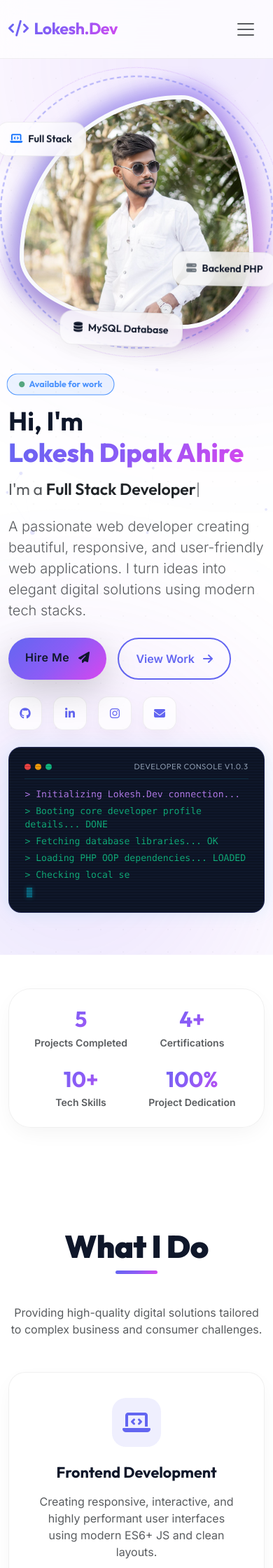
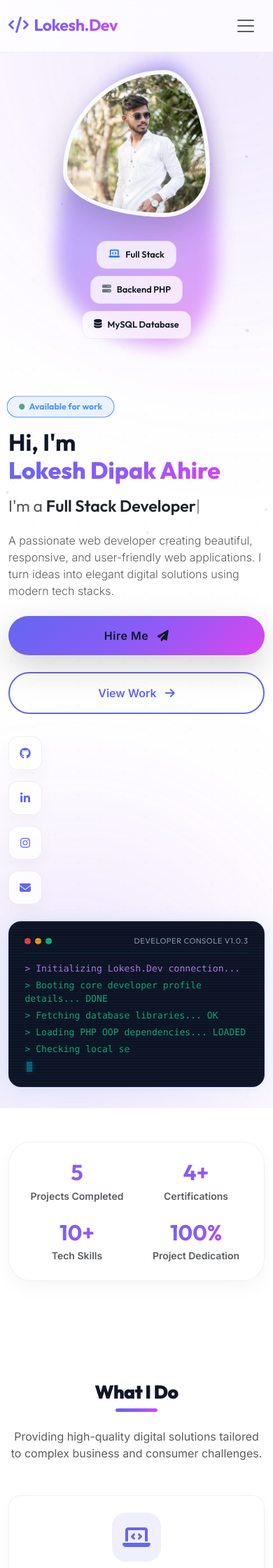
Before and after one commit to luckyyy08/Personal-Portfolio, a PHP site: page /index.html in a window 390 px wide. Shown: the top 2240 px of the page at 70% size. Run offline with PHP 8.4, Linux system fonts and the light colour scheme.

Commit message:
Optimize mobile responsiveness, fluid typography, and glassmorphic mobile navigation

```diff
--- a/assets/js/script.js
+++ b/assets/js/script.js
@@ -172,7 +172,9 @@ document.addEventListener('DOMContentLoaded', () => {
         // Initialize particles
         const initParticles = () => {
             particlesArray = [];
-            const numberOfParticles = Math.min(80, Math.floor((canvas.width * canvas.height) / 18000));
+            const maxParticles = window.innerWidth < 768 ? 25 : 80;
+            const divisor = window.innerWidth < 768 ? 25000 : 18000;
+            const numberOfParticles = Math.min(maxParticles, Math.floor((canvas.width * canvas.height) / divisor));
             for (let i = 0; i < numberOfParticles; i++) {
                 particlesArray.push(new Particle());
             }
--- a/style.css
+++ b/style.css
@@ -924,3 +924,275 @@ h1, h2, h3, h4, h5, h6 {
 .bg-primary-soft {
     background: var(--primary-soft);
 }
+
+/* ==========================================================================
+   Responsive & Fluid Breakpoints
+   ========================================================================== */
+
+/* Tablet & Smaller Screens (Desktop/Mobile crossover) */
+@media (max-width: 991.98px) {
+    .glassmorphism {
+        padding: 0.9rem 0;
+    }
+
+    /* Mobile Glassmorphic Navbar Collapse Dropdown */
+    .navbar-collapse {
+        background: var(--bg-surface) !important;
+        backdrop-filter: var(--glass-blur) !important;
+        -webkit-backdrop-filter: var(--glass-blur) !important;
+        border: 1.5px solid var(--border-color) !important;
+        border-radius: 20px;
+        padding: 1.25rem;
+        margin-top: 0.75rem;
+        box-shadow: var(--shadow-card);
+        animation: slideDownCollapse 0.4s cubic-bezier(0.16, 1, 0.3, 1) forwards;
+    }
+
+    .navbar-nav {
+        align-items: center !important;
+        width: 100%;
+    }
+
+    .navbar-nav .nav-link {
+        margin: 0.4rem 0 !important;
+        font-size: 1.05rem;
+        text-align: center;
+        width: 100%;
+        padding: 0.5rem 0;
+    }
+
+    .navbar-nav .nav-link::after {
+        bottom: 0px;
+    }
+
+    /* Responsive Typography */
+    .display-3 {
+        font-size: 3rem !important;
+        line-height: 1.2;
+    }
+
+    .display-4 {
+        font-size: 2.6rem !important;
+        line-height: 1.25;
+    }
+
+    .section-title {
+        font-size: 2.2rem !important;
+        margin-bottom: 2.5rem;
+    }
+
+    /* Quick stats padding adaptation */
+    .custom-card {
+        padding: 1.8rem;
+    }
+}
+
+/* Phablets & Small Tablets */
+@media (max-width: 767.98px) {
+    .display-3 {
+        font-size: 2.4rem !important;
+    }
+
+    .display-4 {
+        font-size: 2.1rem !important;
+    }
+
+    .section-title {
+        font-size: 1.85rem !important;
+        margin-bottom: 2.2rem;
+    }
+
+    .lead {
+        font-size: 1rem;
+    }
+
+    /* Adjust main sections */
+    .hero-section {
+        padding-top: 100px;
+        padding-bottom: 40px;
+        min-height: auto;
+    }
+
+    /* Profile scaling */
+    .profile-img-container {
+        max-width: 290px !important;
+        margin: 0 auto 1.5rem auto;
+    }
+
+    .profile-rings {
+        inset: -8px;
+    }
+
+    .profile-ring-outer {
+        inset: -8px;
+    }
+
+    /* Scale down floating badges */
+    .badge-floating {
+        font-size: 0.8rem !important;
+        padding: 0.6rem 1rem !important;
+        border-radius: 14px !important;
+    }
+
+    .bf-1 {
+        top: 12%;
+        left: -15px;
+    }
+
+    .bf-2 {
+        bottom: 18%;
+        right: -15px;
+    }
+
+    .bf-3 {
+        bottom: -8px;
+        left: 15%;
+    }
+
+    /* Timeline Adjustments */
+    .timeline {
+        padding-left: 1.8rem;
+    }
+
+    .timeline-dot {
+        left: -1.8rem;
+        width: 16px;
+        height: 16px;
+        border-width: 3px;
+    }
+
+    /* Footer structure alignment */
+    .footer {
+        text-align: center;
+    }
+
+    .footer-links a {
+        justify-content: center;
+    }
+
+    .footer .social-icons {
+        justify-content: center;
+    }
+}
+
+/* Extra Small Screens (Smartphones) */
+@media (max-width: 575.98px) {
+    .display-3 {
+        font-size: 2.1rem !important;
+    }
+
+    .display-4 {
+        font-size: 1.85rem !important;
+    }
+
+    .section-title {
+        font-size: 1.65rem !important;
+    }
+
+    .hero-section {
+        padding-top: 90px;
+        padding-bottom: 30px;
+    }
+
+    /* Reposition badges to stack below the photo nicely instead of floating over or causing horizontal overflow */
+    .profile-img-container {
+        max-width: 230px !important;
+        padding: 10px;
+    }
+
+    .profile-img {
+        display: block !important;
+        margin: 0 auto 1.5rem auto !important;
+    }
+
+    .profile-img-container .badge-floating {
+        position: relative !important;
+        display: inline-flex !important;
+        top: auto !important;
+        bottom: auto !important;
+        left: auto !important;
+        right: auto !important;
+        margin: 0.6rem 0.3rem 0 0.3rem !important;
+        animation: none !important;
+        transform: none !important;
+        box-shadow: none !important;
+        z-index: 10;
+        vertical-align: middle;
+    }
+
+    /* Hide dashed Orbiting Rings to prevent mobile screen clutter */
+    .profile-rings {
+        display: none !important;
+    }
+
+    /* Card adjustments */
+    .custom-card {
+        padding: 1.5rem;
+        border-radius: 18px;
+    }
+
+    .btn-gradient, .btn-outline-theme {
+        width: 100%;
+        text-align: center;
+        margin-bottom: 0.5rem;
+    }
+
+    .hero-section .d-flex {
+        flex-direction: column;
+        width: 100%;
+    }
+
+    .hero-section .social-icons {
+        justify-content: center;
+        margin-top: 1rem;
+    }
+}
+
+/* ==========================================================================
+   Smooth Fade Animations & Micro-Interactions
+   ========================================================================== */
+
+@keyframes slideDownCollapse {
+    0% {
+        opacity: 0;
+        transform: translateY(-15px);
+    }
+    100% {
+        opacity: 1;
+        transform: translateY(0);
+    }
+}
+
+/* CSS animation for project filtering in projects.html */
+@keyframes filterFadeIn {
+    0% {
+        opacity: 0;
+        transform: translateY(18px) scale(0.96);
+    }
+    100% {
+        opacity: 1;
+        transform: translateY(0) scale(1);
+    }
+}
+
+.project-item {
+    animation: filterFadeIn 0.5s cubic-bezier(0.16, 1, 0.3, 1) forwards;
+}
+
+/* Card Visual Improvements */
+.custom-card {
+    transition: transform 0.5s cubic-bezier(0.16, 1, 0.3, 1),
+                border-color 0.3s ease,
+                box-shadow 0.5s cubic-bezier(0.16, 1, 0.3, 1);
+}
+
+.custom-card:hover {
+    transform: translateY(-8px) scale(1.01);
+}
+
+.social-icon {
+    transition: transform 0.4s cubic-bezier(0.175, 0.885, 0.32, 1.275),
+                background-color 0.3s ease,
+                color 0.3s ease,
+                box-shadow 0.4s ease;
+}
```
